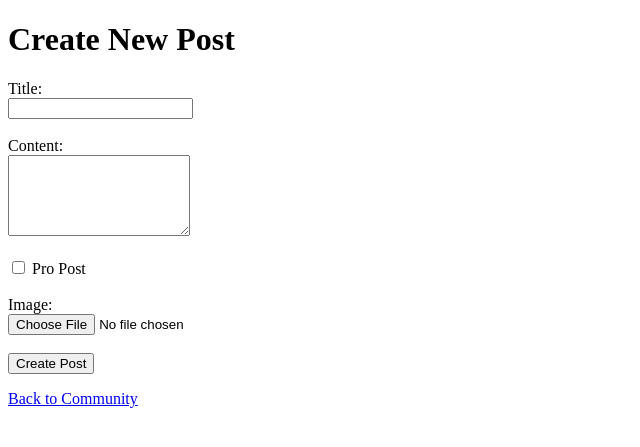
After one commit to nextlevelproject/talentproject, a Flask app: page /create_post in a window 1280 px wide. The commit adds this page. Shown: the top 447 px of the page, without its empty margins (0-640 px from the left). Run offline with Flask 3, Linux system fonts and the light colour scheme; a user stored in the database is signed in.

Commit message:
community tab

```diff
--- /dev/null
+++ b/talent/templates/community/create_post.html
@@ -0,0 +1,31 @@
+<!DOCTYPE html>
+<html lang="en">
+<head>
+    <meta charset="UTF-8">
+    <title>Create Post</title>
+</head>
+<body>
+
+<h1>Create New Post</h1>
+
+<form method="POST" enctype="multipart/form-data">
+    <label>Title:</label><br>
+    <input type="text" name="title" required><br><br>
+
+    <label>Content:</label><br>
+    <textarea name="content" rows="5" required></textarea><br><br>
+
+    <label>
+        <input type="checkbox" name="is_pro"> Pro Post
+    </label><br><br>
+
+    <label>Image:</label><br>
+    <input type="file" name="image" accept="image/*"><br><br>
+
+    <button type="submit">Create Post</button>
+</form>
+
+<p><a href="{{ url_for('home') }}">Back to Community</a></p>
+
+</body>
+</html>
--- a/talent/views/community_views.py
+++ b/talent/views/community_views.py
@@ -1,35 +1,149 @@
-from flask import Blueprint, render_template, request, redirect, url_for
-from flask_login import current_user, login_required
-from talent.models import db, Post, Comment, Like  # ✅ fixed import
+from flask import Flask, render_template, request, redirect, url_for
+from flask_sqlalchemy import SQLAlchemy
+from flask_login import LoginManager, UserMixin, login_user, logout_user, current_user, login_required
+from datetime import datetime
+import os
 
-bp = Blueprint('community', __name__, url_prefix='/community')
+app = Flask(__name__)
+app.config['SECRET_KEY'] = 'secret'
+app.config['SQLALCHEMY_DATABASE_URI'] = 'sqlite:///community.db'
+app.config['UPLOAD_FOLDER'] = os.path.join('static', 'uploads')
+db = SQLAlchemy(app)
 
-@bp.route('/')
-def community_list():
+login_manager = LoginManager(app)
+login_manager.login_view = 'login'
+
+# ----------------- Models -----------------
+class User(db.Model, UserMixin):
+    id = db.Column(db.Integer, primary_key=True)
+    username = db.Column(db.String(80), unique=True, nullable=False)
+    password = db.Column(db.String(80), nullable=False)
+
+class Post(db.Model):
+    id = db.Column(db.Integer, primary_key=True)
+    title = db.Column(db.String(200), nullable=False)
+    content = db.Column(db.Text(), nullable=False)
+    create_date = db.Column(db.DateTime(), default=datetime.utcnow)
+    is_pro = db.Column(db.Boolean, default=False)
+    image_filename = db.Column(db.String(200))
+    author_id = db.Column(db.Integer, db.ForeignKey('user.id'))
+    likes = db.relationship('Like', backref='post', lazy=True)
+    comments = db.relationship('Comment', backref='post', lazy=True)
+
+class Comment(db.Model):
+    id = db.Column(db.Integer, primary_key=True)
+    content = db.Column(db.Text(), nullable=False)
+    create_date = db.Column(db.DateTime(), default=datetime.utcnow)
+    post_id = db.Column(db.Integer, db.ForeignKey('post.id'))
+    author_id = db.Column(db.Integer, db.ForeignKey('user.id'))
+    likes = db.relationship('CommentLike', backref='comment', lazy=True)
+
+    author = db.relationship('User', backref='comments')
+
+class Like(db.Model):
+    id = db.Column(db.Integer, primary_key=True)
+    post_id = db.Column(db.Integer, db.ForeignKey('post.id'))
+    user_id = db.Column(db.Integer, db.ForeignKey('user.id'))
+
+class CommentLike(db.Model):
+    id = db.Column(db.Integer, primary_key=True)
+    comment_id = db.Column(db.Integer, db.ForeignKey('comment.id'))
+    user_id = db.Column(db.Integer, db.ForeignKey('user.id'))
+
+# ----------------- Login -----------------
+@login_manager.user_loader
+def load_user(user_id):
+    return User.query.get(int(user_id))
+
+@app.route('/login', methods=['GET', 'POST'])
+def login():
+    if request.method == 'POST':
+        username = request.form['username']
+        password = request.form['password']
+        user = User.query.filter_by(username=username, password=password).first()
+        if user:
+            login_user(user)
+            return redirect(url_for('home'))
+    return render_template('login.html')
+
+@app.route('/logout')
+@login_required
+def logout():
+    logout_user()
+    return redirect(url_for('login'))
+
+# ----------------- Home / Community -----------------
+@app.route('/')
+def home():
     posts = Post.query.order_by(Post.create_date.desc()).all()
-    return render_template('community/community_list.html', posts=posts)
+    return render_template('community.html', posts=posts, active_tab='community')
 
-@bp.route('/<int:post_id>', methods=['GET', 'POST'])
+@app.route('/create_post', methods=['GET', 'POST'])
+@login_required
+def create_post():
+    if request.method == 'POST':
+        title = request.form['title']
+        content = request.form['content']
+        is_pro = 'is_pro' in request.form
+        image = request.files.get('image')
+        filename = None
+        if image:
+            filename = f"{datetime.utcnow().timestamp()}_{image.filename}"
+            image.save(os.path.join(app.config['UPLOAD_FOLDER'], filename))
+
+        post = Post(title=title, content=content, is_pro=is_pro, image_filename=filename, author_id=current_user.id)
+        db.session.add(post)
+        db.session.commit()
+        return redirect(url_for('home'))
+    return render_template('create_post.html')
+
+# ----------------- Post Detail -----------------
+@app.route('/post/<int:post_id>', methods=['GET', 'POST'])
 def post_detail(post_id):
     post = Post.query.get_or_404(post_id)
 
-    if request.method == 'POST':
-        if not current_user.is_authenticated:
-            return redirect(url_for('auth.login'))
+    if request.method == 'POST' and current_user.is_authenticated:
+        comment_content = request.form.get('comment')
+        if comment_content:
+            comment = Comment(content=comment_content, post_id=post.id, author_id=current_user.id)
+            db.session.add(comment)
+            db.session.commit()
+            return redirect(url_for('post_detail', post_id=post.id))
 
-        if 'comment' in request.form:
-            content = request.form['comment']
-            if content:
-                new_comment = Comment(content=content, post_id=post.id, author_id=current_user.id)
-                db.session.add(new_comment)
-                db.session.commit()
-        elif 'like' in request.form:
-            existing_like = Like.query.filter_by(post_id=post.id, user_id=current_user.id).first()
-            if not existing_like:
-                new_like = Like(post_id=post.id, user_id=current_user.id)
-                db.session.add(new_like)
-                db.session.commit()
+    return render_template('post_detail.html', post=post)
 
-        return redirect(url_for('community.post_detail', post_id=post.id))
+# ----------------- Likes -----------------
+@app.route('/like_post/<int:post_id>', methods=['POST'])
+@login_required
+def like_post(post_id):
+    post = Post.query.get_or_404(post_id)
+    existing_like = next((like for like in post.likes if like.user_id == current_user.id), None)
+    if not existing_like:
+        db.session.add(Like(user_id=current_user.id, post_id=post.id))
+        db.session.commit()
+    return redirect(url_for('post_detail', post_id=post.id))
 
-    return render_template('community/post_detail.html', post=post)
+@app.route('/like_comment/<int:comment_id>', methods=['POST'])
+@login_required
+def like_comment(comment_id):
+    comment = Comment.query.get_or_404(comment_id)
+    existing_like = next((like for like in comment.likes if like.user_id == current_user.id), None)
+    if not existing_like:
+        db.session.add(CommentLike(user_id=current_user.id, comment_id=comment.id))
+        db.session.commit()
+    return redirect(url_for('post_detail', post_id=comment.post_id))
+
+# ----------------- Pro Center -----------------
+@app.route('/pro_center')
+def pro_center():
+    return "<h1>Pro Center Page (coming soon)</h1>"
+
+# ----------------- Initialize -----------------
+if __name__ == '__main__':
+    with app.app_context():
+        db.create_all()
+        # Add test user if not exists
+        if not User.query.filter_by(username='test').first():
+            db.session.add(User(username='test', password='1234'))
+            db.session.commit()
+    app.run(debug=True)
```
Also changed, not shown: talent/templates/community/community.html (added, +61 -0 lines), talent/templates/community/post_detail.html (+40 -16 lines).
